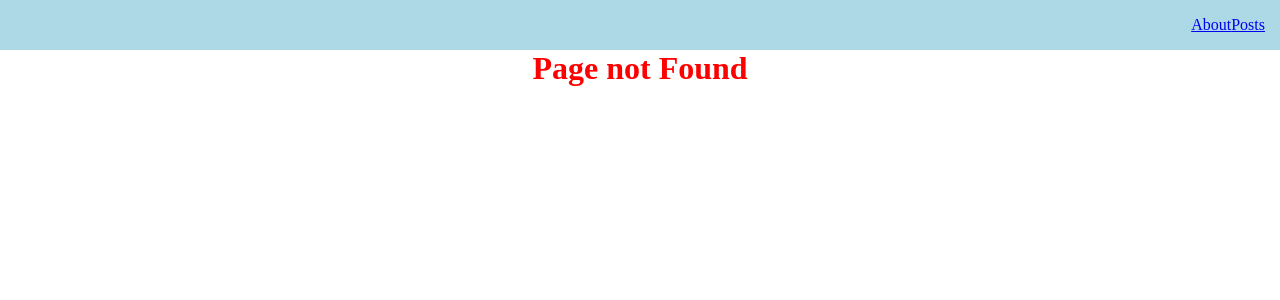
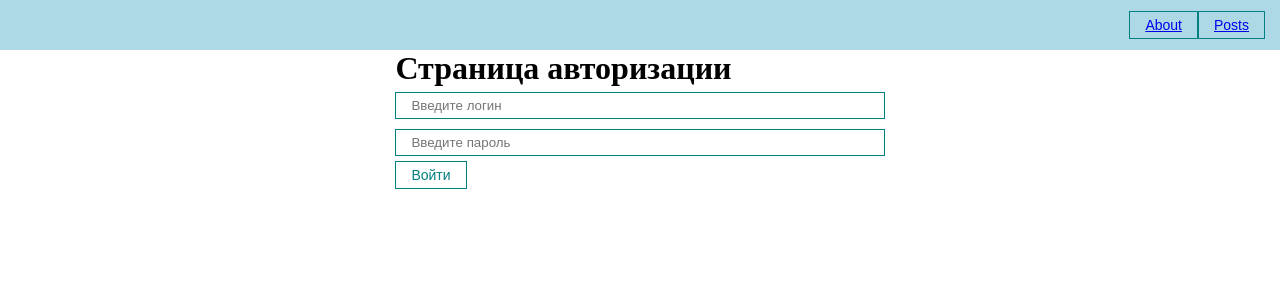
Before and after one commit to ChuikinaMaria/ulbi_react, a React (Create React App) app: page /login in a window 1280 px wide. Before the commit this address had no page. Shown: the top 300 px of the page. Built offline with nearby package versions, Linux system fonts and the light colour scheme.

Commit message:
routes isAuth

```diff
--- a/src/components/AppRouter.jsx
+++ b/src/components/AppRouter.jsx
@@ -1,19 +1,25 @@
 import React from 'react';
 import { Routes, Route } from 'react-router-dom';
-import NotFound from '../pages/NotFound';
-import Posts from '../pages/Posts';
-import About from '../pages/About';
-import PostIdPage from '../pages/PostIdPage';
+import { publicRoutes, privateRoutes } from '../router/routes';
 
 
 const AppRouter = () => {
+
 	return(
 		<Routes>
-			<Route path="/"element={<Posts />} />
-			<Route path="/about" element={<About/>} />
-			<Route path="posts"element={<Posts />} />
-			<Route path="posts/:id"element={<PostIdPage />} />
-        	<Route path="*" element={<NotFound />} />
+			{privateRoutes.map(route =>
+				<Route
+					 path={route.path}
+					 element={route.element}
+				 />
+			)}
+
+			{publicRoutes.map(route =>
+				<Route
+					 path={route.path}
+					 element={route.element}
+				 />
+			)}
       	</Routes>
 	);
 };
--- a/src/components/UI/Navbar/Navbar.jsx
+++ b/src/components/UI/Navbar/Navbar.jsx
@@ -1,12 +1,13 @@
 import React from 'react';
 import { Link } from 'react-router-dom';
+import MyButton from '../button/MyButton';
 
 const Navbar = () => {
 	return(
 		<div className='navbar'>
         	<div className='navbar__links'>
-          		<Link to='/about'>About</Link>
-         		 <Link to='/posts'>Posts</Link>
+          		<MyButton><Link to='/about'>About</Link></MyButton>
+         		<MyButton><Link to='/posts'>Posts</Link></MyButton>
         	</div>
 		</div>
 
--- /dev/null
+++ b/src/pages/Login.jsx
@@ -0,0 +1,21 @@
+import MyInput from '../components/UI/input/MyInput';
+import React from 'react';
+import MyButton from '../components/UI/button/MyButton';
+
+const Login = () => {
+	return (
+		<div>
+		<h1>Страница авторизации</h1>
+		<form>
+			<MyInput type="text" placeholder="Введите логин"/>
+			<MyInput type="password" placeholder="Введите пароль"/>
+			<MyButton>Войти</MyButton>
+
+		</form>
+
+		</div>
+	)
+}
+
+
+export default Login;
--- /dev/null
+++ b/src/router/routes.js
@@ -0,0 +1,17 @@
+import React from 'react'
+import About from '../pages/About'
+import Posts from '../pages/Posts'
+import PostIdPage from '../pages/PostIdPage'
+import Login from '../pages/Login'
+
+export const privateRoutes = [
+	{ path: '/', element: <About />	},
+	{ path: '/about', element: <About />},
+	{ path: '/posts', element: <Posts />},
+	{ path: '/posts:id', element: <PostIdPage />}
+]
+
+export const publicRoutes = [
+	{ path: '/login', element: <Login />	},
+
+]
```
